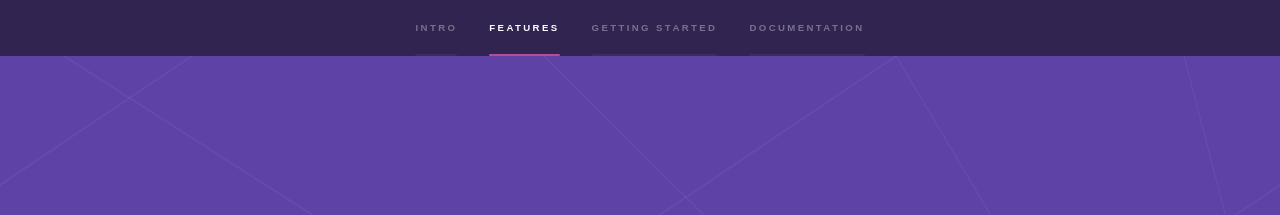
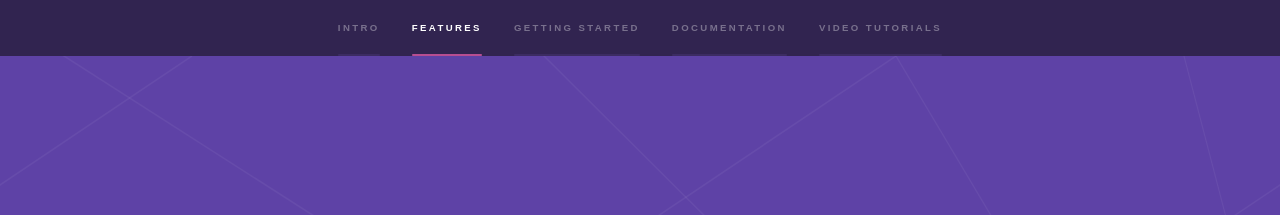
Before and after one commit to fanoframework/fanoframework.github.io, a Jekyll site: the page index.html, which Jekyll copies as it is, in a window 1280 px wide. Shown: the top 215 px of the page. Built offline with Jekyll 4.4.1, drawn with Linux system fonts in a browser that asks for light colours.

Commit message:
Place video tutorial on side menu

```diff
--- a/index.html
+++ b/index.html
@@ -40,6 +40,7 @@
                     <li><a href="#feature">Features</a></li>
                     <li><a href="/getting-started">Getting Started</a></li>
                     <li><a href="/documentation">Documentation</a></li>
+                    <li><a href="https://www.youtube.com/channel/UCaPzzTCYRDs7pH9k-FtUHBQ">Video Tutorials</a></li>
                 </ul>
             </nav>
         </div>
```
